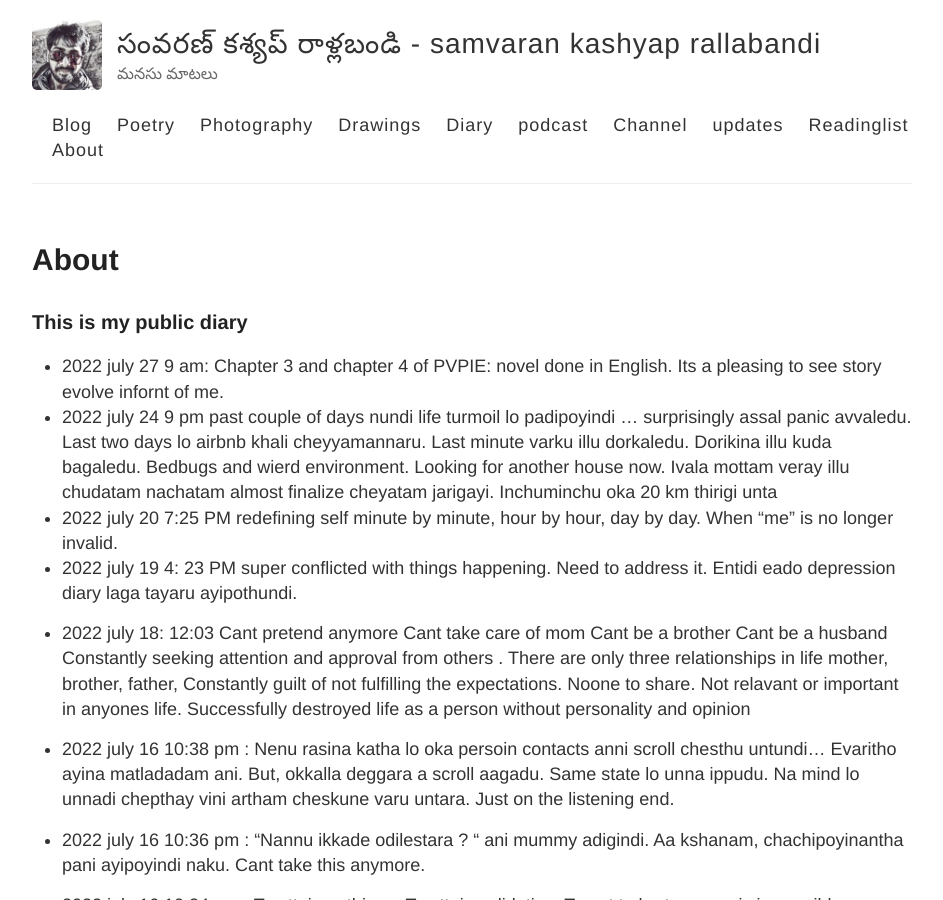
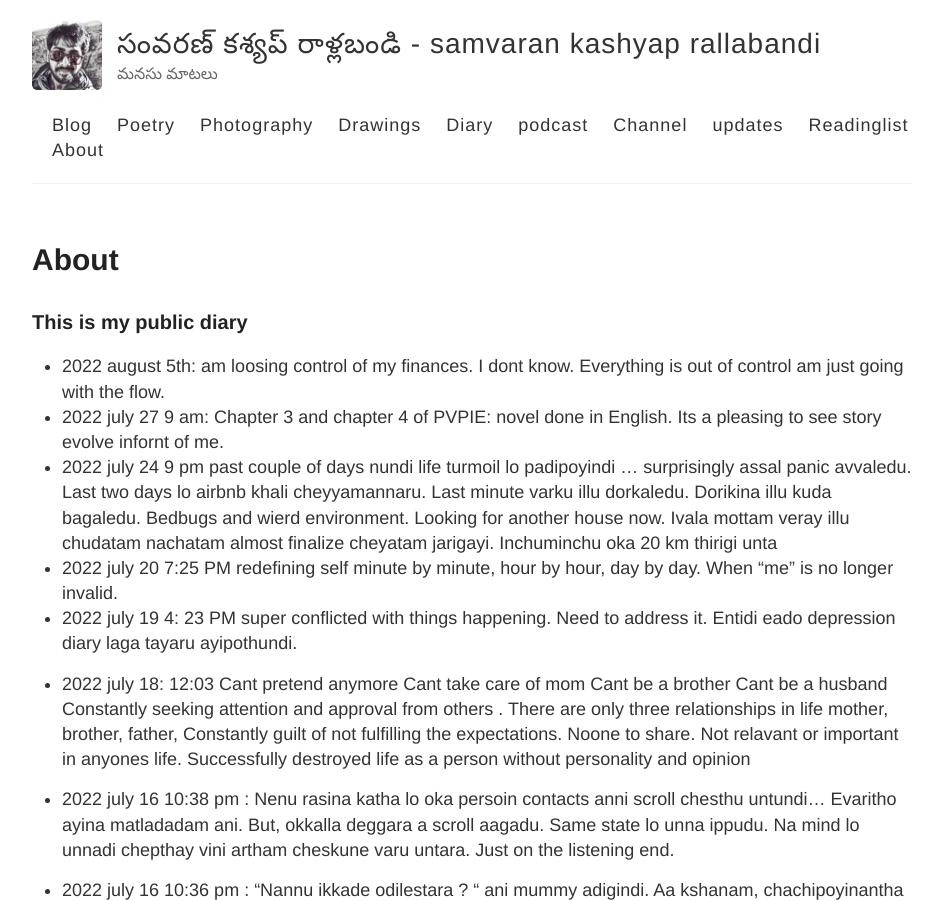
Before and after one commit to rsk/rsk.github.io, a Jekyll site: the page built from updates.md, in a window 1280 px wide and 900 px high. Shown: the whole window, without its empty margins (168-1111 px from the left). Built offline with Jekyll 4.4.1, drawn with Linux system fonts in a browser that asks for light colours; comment, search, counter and statistics services are not loaded.

Commit message:
Update updates.md

```diff
--- a/updates.md
+++ b/updates.md
@@ -6,6 +6,7 @@ permalink: /updates/
 
 
 ### This is my public diary
+- 2022 august 5th: am loosing control of my finances. I dont know. Everything is out of control am just going with the flow.
 - 2022 july 27 9 am: Chapter 3 and chapter 4 of PVPIE: novel done in English. Its a pleasing to see story evolve infornt of me.
 - 2022 july 24 9 pm past couple of days nundi life turmoil lo padipoyindi ... surprisingly assal panic avvaledu. Last two days lo airbnb khali cheyyamannaru.
   Last minute varku illu dorkaledu. Dorikina illu kuda bagaledu. Bedbugs and wierd environment. Looking for another house now.
```
